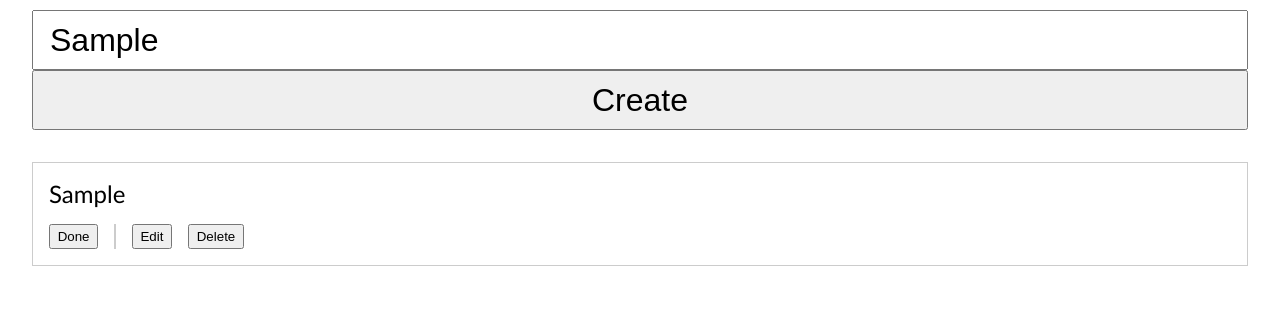
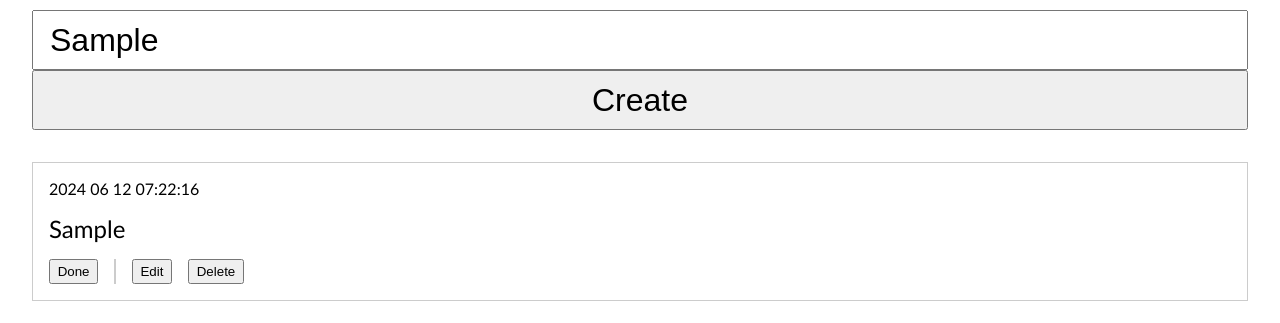
Before and after one commit to konoto1/html-todo, a website: page index.html in a window 1280 px wide. Both pictures are taken after typing "Sample" into the empty fields and a click on the button "Create". Shown: the part 93-416 px from the top of the page. Drawn offline with Linux system fonts and the light colour scheme.

Commit message:
updated with date

```diff
--- a/css/main.css
+++ b/css/main.css
@@ -73,3 +73,7 @@ form > button {
     width: 0.1rem;
     background-color: #ccc;
 }
+
+.hidden {
+    display: none;
+}
--- a/js/main.js
+++ b/js/main.js
@@ -7,24 +7,106 @@ const textInputDOM = formDOM.querySelector('input');
 const submitButtonDOM = formDOM.querySelector('button');
 const listDOM = document.querySelector('.list');
 
+const todoData = [];
 
 submitButtonDOM.addEventListener('click', e => {
     e.preventDefault();
-    listDOM.classList.replace("empty", "list");
 
-    const HTML = `
+    if (textInputDOM.value.length === 0) {
+        return;
+    }
+
+    todoData.push(
+        {
+            text: textInputDOM.value,
+            createdAt: Date.now(),
+        }
+    );
+    renderList();
+});
+
+function renderList() {
+    if (todoData.length === 0) {
+        renderEmptyList();
+    } else {
+        renderTaskList();
+    }
+}
+
+function renderEmptyList() {
+    listDOM.classList.add('empty');
+    listDOM.textContent = 'Empty';
+}
+
+function renderTaskList() {
+    listDOM.classList.remove('empty');
+
+    let HTML = ``;
+    for (const todo of todoData) {
+        HTML += `
          <article class="item">
-                <div class="text">${textInputDOM.value}</div>
+                 <div class="date">${formatTime(todo.createdAt)}</div>
+                 <div class="text">${todo.text}</div>
+                 <form class="hidden">
+                 <input type="text" />
+                 <button type="submit">Update</button>
+                 <button type="button">Cancel</button>
+                 </form>
                  <div class="actions">
                      <button>Done</button>
                      <div class="divider"></div>
                      <button>Edit</button>
                      <button>Delete</button>
                  </div>
-            </article>`;
-    if (listDOM.innerHTML === 'Empty') {
+             </article>`
+
+    }
+
     listDOM.innerHTML = HTML;
-    } else {
-        listDOM.innerHTML += HTML;
+
+    const articlesDOM = listDOM.querySelectorAll('article');
+
+    for (let i = 0; i < articlesDOM.length; i++) {
+        const articleDOM = articlesDOM[i];
+        const articleEditFormDOM = articleDOM.querySelector('form');
+        const updateInputDOM = articleEditFormDOM.querySelector('input');
+        const buttonsDOM = articleDOM.querySelectorAll('button');
+
+        const updateDOM = buttonsDOM[0];
+        updateDOM.addEventListener('click', e => {
+            e.preventDefault()
+            todoData[i].text = updateInputDOM.value;
+            console.log(updateInputDOM.value);
+            renderTaskList();
+        });
+
+        const cancelDOM = buttonsDOM[1];
+        cancelDOM.addEventListener('click', () => {
+            articleEditFormDOM.classList.add('hidden');
+        });
+
+        const editDOM = buttonsDOM[3];
+        editDOM.addEventListener('click', () => {
+            articleEditFormDOM.classList.remove('hidden');
+        });
+
+        const deleteDOM = buttonsDOM[4];
+        deleteDOM.addEventListener('click', () => {
+            todoData.splice(i, 1);
+            renderList();
+        });
     }
-});
+}
+
+function formatTime(timeInMs) {
+    const time = (Date(timeInMs[Symbol.toPrimitive])).split(' ');
+    const month = new Date().getMonth();
+    const month1 = ('' + month).length === 1 ? `0${month}` : `${month}`;
+    return [time[3], month1, time[2], time[4]].join(' ');
+}
+
+// CRUD operations
+// create array.push({initial data})
+// read   array.map()
+// update array[i] = {update data}
+// delete array.splice(i, 1)
```
Lines whose indentation alone changed are shown as unchanged.
